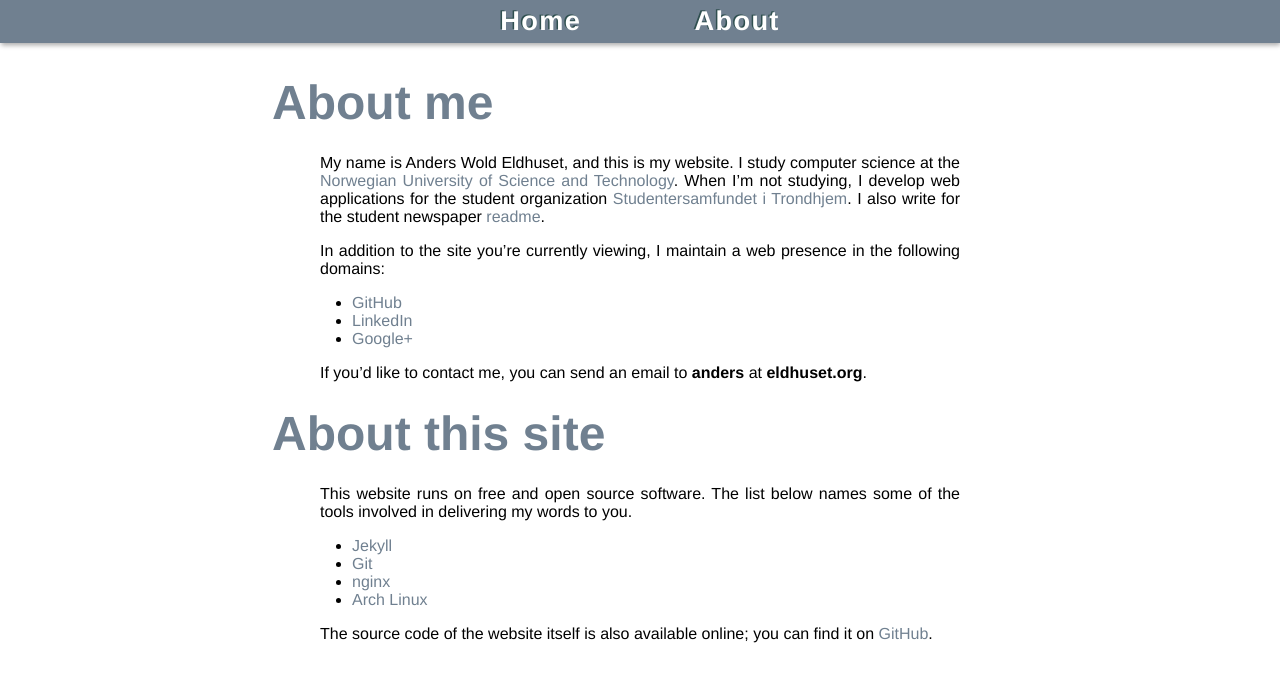
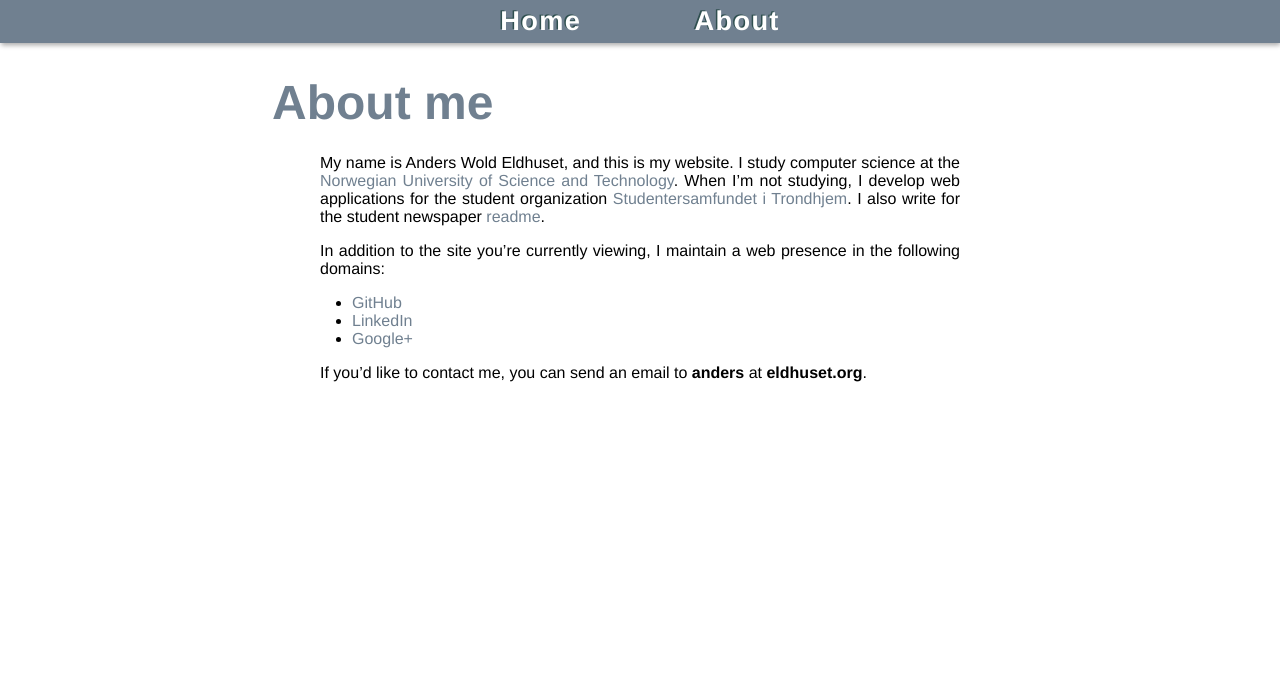
Before and after one commit to andereld/andereld.github.io, a Jekyll site: the page built from about.markdown, in a window 1280 px wide. Shown: the top 682 px of the page. Built offline with Jekyll 4.4.1, drawn with Linux system fonts in a browser that asks for light colours; Markdown is read by kramdown in place of the engine named in the settings.

Commit message:
Remove outdated information on /about

```diff
--- a/about.markdown
+++ b/about.markdown
@@ -21,20 +21,6 @@ the following domains:
 If you'd like to contact me, you can send an email to **anders** at
 **eldhuset.org**.
 
-# About this site
-
-This website runs on free and open source software. The list below names some
-of the tools involved in delivering my words to you.
-
-* [Jekyll](http://jekyllrb.com/)
-* [Git](http://git-scm.com)
-* [nginx](http://nginx.org/)
-* [Arch Linux](http://www.archlinux.org)
-
-The source code of the website itself is also available online; you can find it
-on [GitHub](https://github.com/andereld/eldhuset.org).
-
-
 [NTNU]: http://www.ntnu.edu "NTNU"
 [readme]: https://abakus.no/pages/view/komiteer/readme "readme"
 [samfundet]: http://www.samfundet.no "Samfundet"
```
